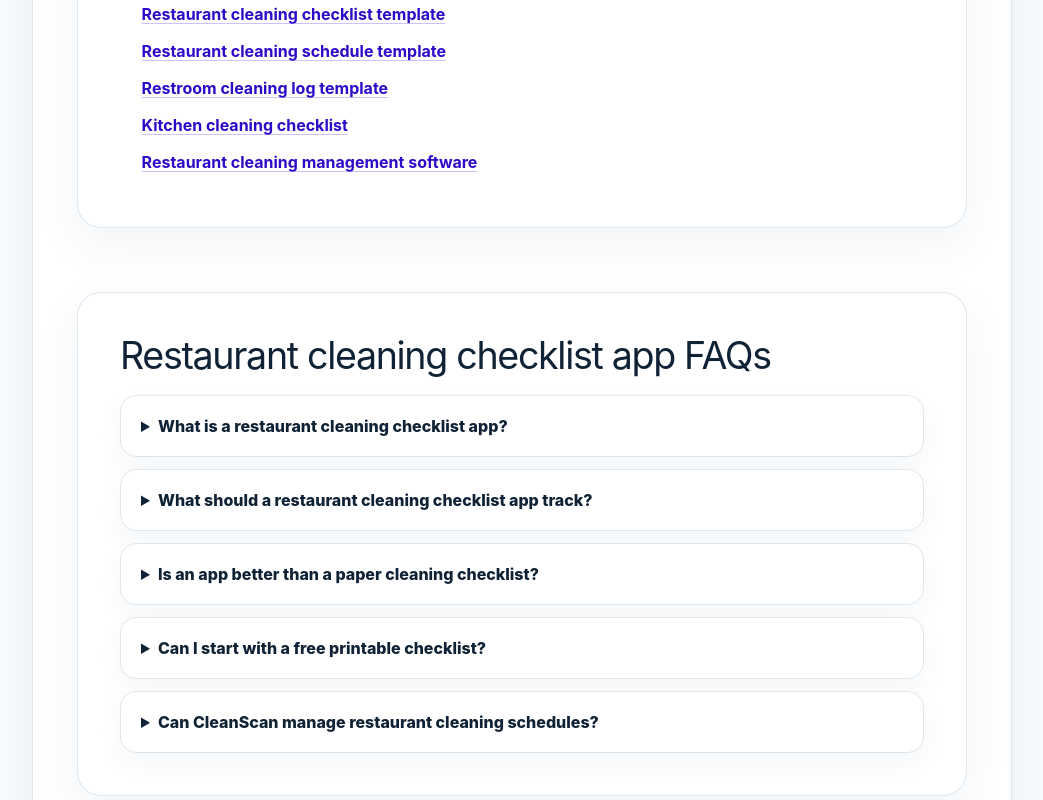
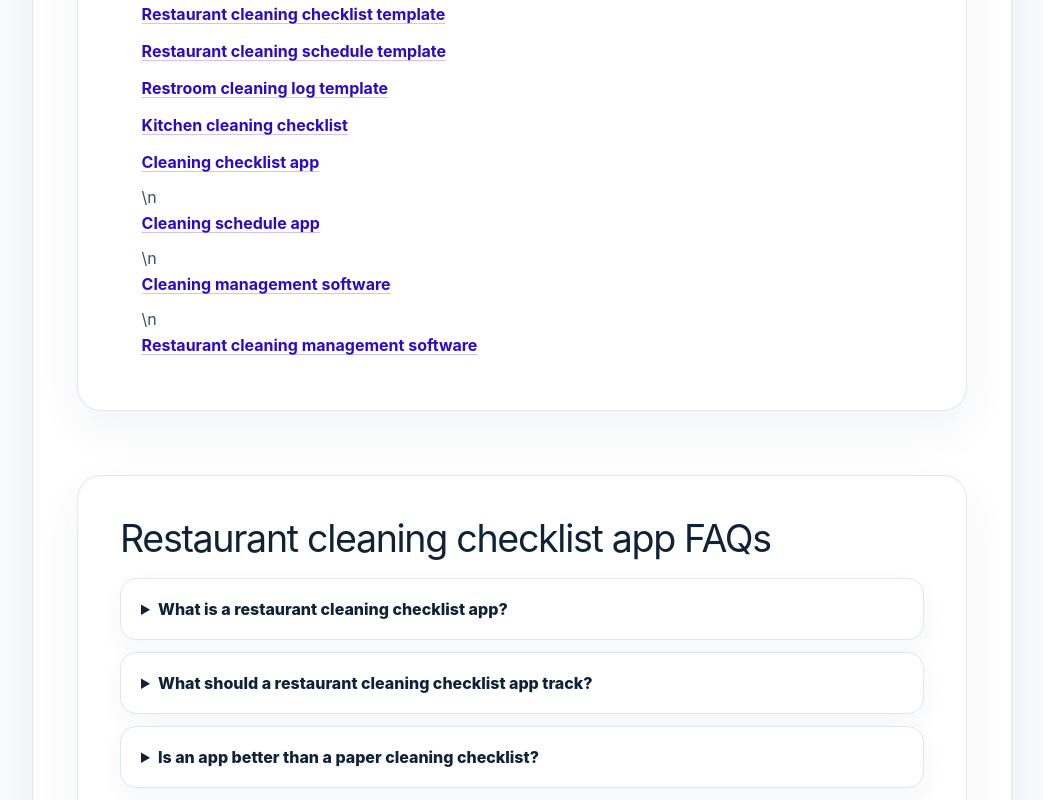
Before and after one commit to salime45/cleanscan-web, a Next.js app: page /blog/restaurant-cleaning-checklist-app in a window 1280 px wide. Shown: the part 4525-5325 px from the top of the page, without its empty margins (118-1161 px from the left). Built offline with nearby package versions, Linux system fonts and the light colour scheme; no server answers.

Commit message:
Link checklist guide to commercial landing pages

```diff
--- a/src/app/blog/restaurant-cleaning-checklist-app/page.tsx
+++ b/src/app/blog/restaurant-cleaning-checklist-app/page.tsx
@@ -228,7 +228,7 @@ export default function Page() {
             <li><Link href="/templates/restaurant-cleaning-schedule-template/">Restaurant cleaning schedule template</Link></li>
             <li><Link href="/templates/restroom-cleaning-log/">Restroom cleaning log template</Link></li>
             <li><Link href="/templates/kitchen-cleaning-checklist/">Kitchen cleaning checklist</Link></li>
-            <li><Link href="/solutions/restaurant-cleaning-management/">Restaurant cleaning management software</Link></li>
+            <li><Link href="/cleaning-checklist-app/">Cleaning checklist app</Link></li>\n            <li><Link href="/cleaning-schedule-app/">Cleaning schedule app</Link></li>\n            <li><Link href="/cleaning-management-software/">Cleaning management software</Link></li>\n            <li><Link href="/solutions/restaurant-cleaning-management/">Restaurant cleaning management software</Link></li>
           </ul>
         </section>
 
```
